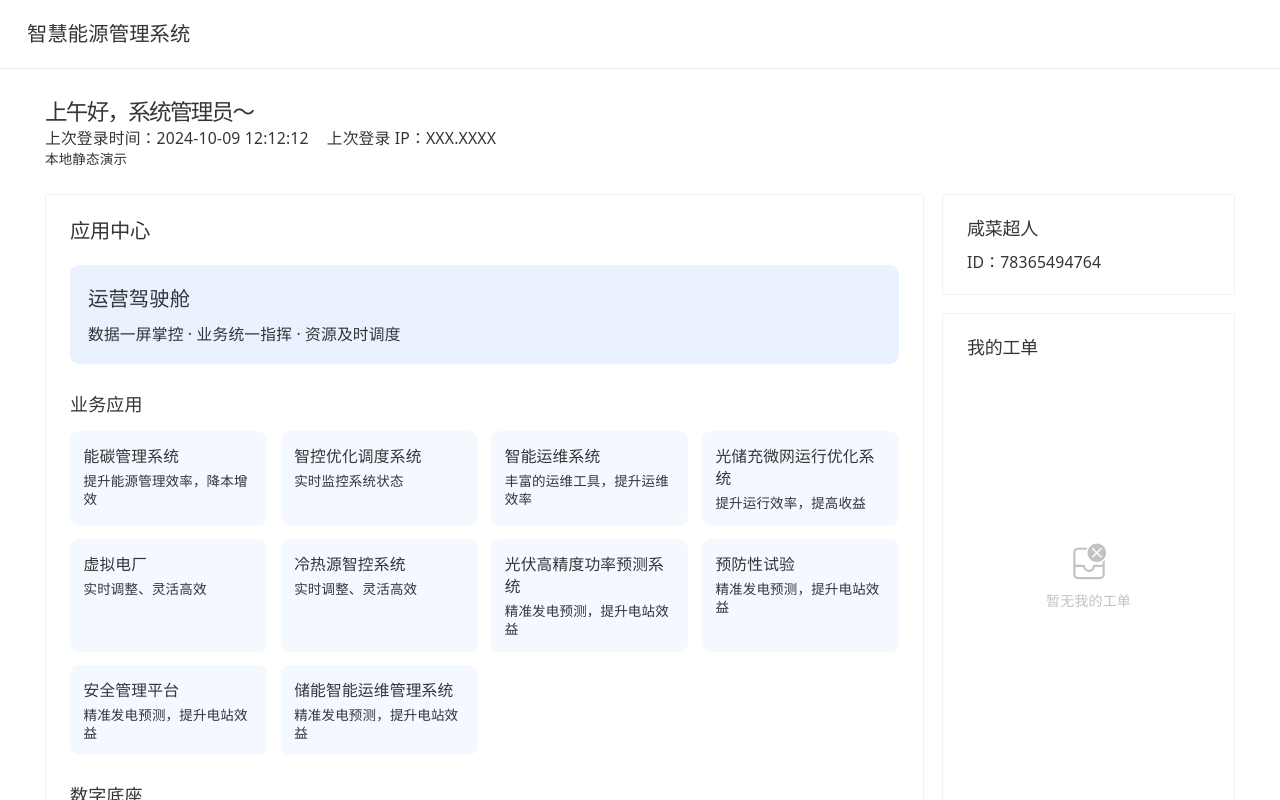
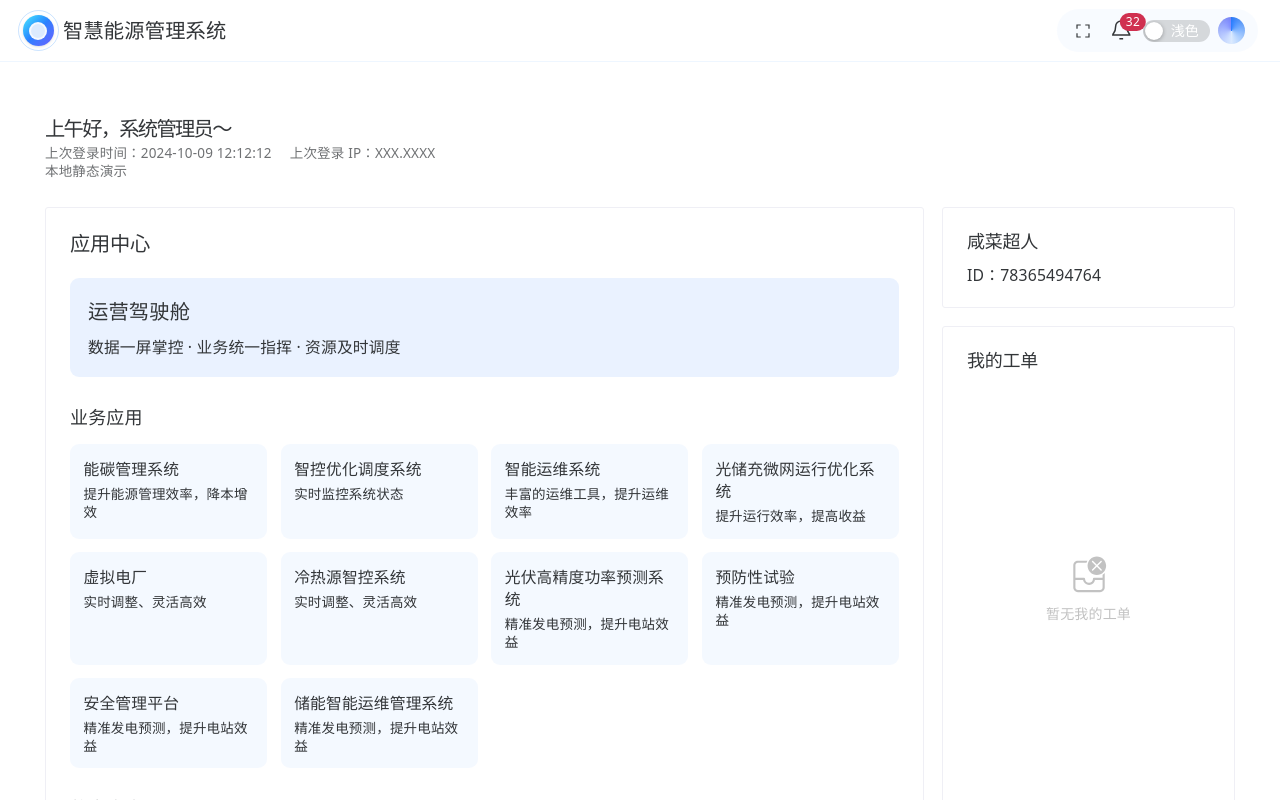
Before and after one commit to francis452/vue-ai-app, a Vue app: page / in a window 1280 px wide. Shown: the top 800 px of the page. Built offline with nearby package versions, Linux system fonts and the light colour scheme.

Commit message:
feat(home): 实现顶部工具栏与问候区
新增渐变系统标识、消息角标、用户信息浮层、全屏操作和明暗主题切换，完善按钮名称及窄屏换行。

调整问候与登录信息排版，补充顶部栏和用户主题选择的回归测试。

```diff
--- a/src/App.vue
+++ b/src/App.vue
@@ -1,15 +1,20 @@
 <script setup lang="ts">
-import { computed, defineAsyncComponent } from 'vue'
+import { computed, defineAsyncComponent, ref } from 'vue'
 import { NConfigProvider, NGlobalStyle, darkTheme, dateZhCN, useOsTheme, zhCN } from 'naive-ui'
 
 const Home = defineAsyncComponent(() => import('./views/Home.vue'))
 const osTheme = useOsTheme()
-const theme = computed(() => osTheme.value === 'dark' ? darkTheme : null)
+const darkOverride = ref<boolean | null>(null)
+const dark = computed({
+  get: () => darkOverride.value ?? osTheme.value === 'dark',
+  set: value => { darkOverride.value = value },
+})
+const theme = computed(() => dark.value ? darkTheme : null)
 </script>
 
 <template>
   <NConfigProvider :theme="theme" :locale="zhCN" :date-locale="dateZhCN">
     <NGlobalStyle />
-    <Home />
+    <Home v-model:dark="dark" />
   </NConfigProvider>
 </template>
--- /dev/null
+++ b/src/components/home/HomeHeader.vue
@@ -0,0 +1,77 @@
+<script setup lang="ts">
+import { onBeforeUnmount, onMounted, ref } from 'vue'
+import { NBadge, NButton, NPopover, NSwitch } from 'naive-ui'
+import { homeProfile } from '../../data/home'
+
+defineProps<{ dark: boolean }>()
+const emit = defineEmits<{ 'update:dark': [value: boolean] }>()
+const fullscreen = ref(false)
+const fullscreenSupported = ref(false)
+const feedback = ref('')
+const syncFullscreen = () => { fullscreen.value = !!document.fullscreenElement }
+
+onMounted(() => {
+  fullscreenSupported.value = typeof document.documentElement.requestFullscreen === 'function'
+  document.addEventListener('fullscreenchange', syncFullscreen)
+  syncFullscreen()
+})
+onBeforeUnmount(() => document.removeEventListener('fullscreenchange', syncFullscreen))
+
+async function toggleFullscreen() {
+  try {
+    if (document.fullscreenElement) await document.exitFullscreen()
+    else await document.documentElement.requestFullscreen()
+    feedback.value = ''
+  } catch {
+    feedback.value = '无法切换全屏，请使用浏览器的全屏功能。'
+  }
+}
+</script>
+
+<template>
+  <header class="flex flex-wrap items-center justify-between gap-x-4 gap-y-2 border-b border-blue-400/10 px-4 py-2 sm:px-5" aria-label="系统顶部栏">
+    <div class="flex min-w-0 items-center gap-2">
+      <span class="relative inline-flex size-7 shrink-0 items-center justify-center rounded-full bg-linear-to-br from-cyan-300 via-blue-500 to-indigo-500 shadow-sm" aria-hidden="true">
+        <span class="size-4 rounded-full border-2 border-white/70 bg-blue-100"></span>
+        <span class="absolute -inset-1 rounded-full border border-blue-400/30"></span>
+      </span>
+      <p class="m-0 text-base leading-snug font-semibold sm:text-lg">{{ homeProfile.systemName }}</p>
+    </div>
+
+    <nav class="flex items-center gap-1 rounded-full bg-blue-100/20 px-2 py-1" aria-label="系统工具">
+      <NButton quaternary circle :disabled="!fullscreenSupported" :aria-label="fullscreen ? '退出全屏' : '进入全屏'" @click="toggleFullscreen">
+        <template #icon>
+          <svg viewBox="0 0 24 24" fill="none" stroke="currentColor" stroke-width="1.6" aria-hidden="true">
+            <path :d="fullscreen ? 'M4 9h5V4m6 0v5h5M4 15h5v5m6 0v-5h5' : 'M9 4H4v5m11-5h5v5M4 15v5h5m6 0h5v-5'" />
+          </svg>
+        </template>
+      </NButton>
+      <NPopover trigger="click" placement="bottom-end">
+        <template #trigger>
+          <NButton quaternary circle :aria-label="`消息通知，${homeProfile.notificationCount} 条演示消息`">
+            <NBadge :value="homeProfile.notificationCount" :max="99">
+              <svg class="size-5" viewBox="0 0 24 24" fill="none" stroke="currentColor" stroke-width="1.6" aria-hidden="true">
+                <path d="M18 8a6 6 0 0 0-12 0c0 7-3 7-3 9h18c0-2-3-2-3-9ZM10 21h4" />
+              </svg>
+            </NBadge>
+          </NButton>
+        </template>
+        <p class="m-0 text-sm">消息通知为静态演示，暂无消息详情。</p>
+      </NPopover>
+      <NSwitch :value="dark" aria-label="深色模式" @update:value="emit('update:dark', $event)">
+        <template #checked>深色</template>
+        <template #unchecked>浅色</template>
+      </NSwitch>
+      <NPopover trigger="click" placement="bottom-end">
+        <template #trigger>
+          <NButton quaternary circle :aria-label="`查看${homeProfile.name}的用户信息`">
+            <span class="size-6 rounded-full bg-conic from-blue-500 via-blue-100 to-indigo-400 shadow-inner" aria-hidden="true"></span>
+          </NButton>
+        </template>
+        <p class="m-0 font-medium">{{ homeProfile.name }}</p>
+        <p class="mt-1 text-xs">ID：{{ homeProfile.id }}</p>
+      </NPopover>
+    </nav>
+    <p v-if="feedback" role="status" class="m-0 w-full text-sm">{{ feedback }}</p>
+  </header>
+</template>
--- a/src/data/home.ts
+++ b/src/data/home.ts
@@ -12,6 +12,7 @@ export const homeProfile = {
   lastLoginIp: 'XXX.XXXX',
   name: '咸菜超人',
   id: '78365494764',
+  notificationCount: 32,
 }
 
 export const businessApps: HomeEntry[] = [
--- a/src/views/Home.vue
+++ b/src/views/Home.vue
@@ -1,24 +1,25 @@
 <script setup lang="ts">
 import { NCard, NEmpty } from 'naive-ui'
 import { businessApps, helpDocuments, homeContact, homeProfile, platformApps } from '../data/home'
+import HomeHeader from '../components/home/HomeHeader.vue'
 
 defineOptions({ name: 'EnergyHome' })
+defineProps<{ dark: boolean }>()
+const emit = defineEmits<{ 'update:dark': [value: boolean] }>()
 </script>
 
 <template>
   <div class="min-h-svh">
-    <header class="border-b border-current/10 px-4 py-4 sm:px-6">
-      <p class="m-0 text-lg font-semibold">{{ homeProfile.systemName }}</p>
-    </header>
+    <HomeHeader :dark="dark" @update:dark="emit('update:dark', $event)" />
 
     <main class="mx-auto max-w-[1440px] space-y-6 px-4 py-6 sm:px-6 lg:px-10" aria-label="首页">
-      <header class="space-y-2">
-        <h1 class="m-0 text-xl font-semibold text-inherit">{{ homeProfile.greeting }}</h1>
-        <p class="m-0 flex flex-wrap gap-x-4 gap-y-1 text-sm">
+      <header class="space-y-2 pt-3 sm:pt-5">
+        <h1 class="m-0 text-lg leading-relaxed font-semibold text-inherit">{{ homeProfile.greeting }}</h1>
+        <p class="m-0 flex flex-wrap gap-x-4 gap-y-1 text-xs opacity-70">
           <span>上次登录时间：{{ homeProfile.lastLoginTime }}</span>
           <span>上次登录 IP：{{ homeProfile.lastLoginIp }}</span>
         </p>
-        <p class="m-0 text-xs">本地静态演示</p>
+        <p class="m-0 text-xs opacity-70">本地静态演示</p>
       </header>
 
       <div class="grid min-w-0 items-start gap-4 lg:grid-cols-[minmax(0,3fr)_minmax(260px,1fr)]">
```
Also changed, not shown: 2 other files (tests, documents, lock files or other folders).
